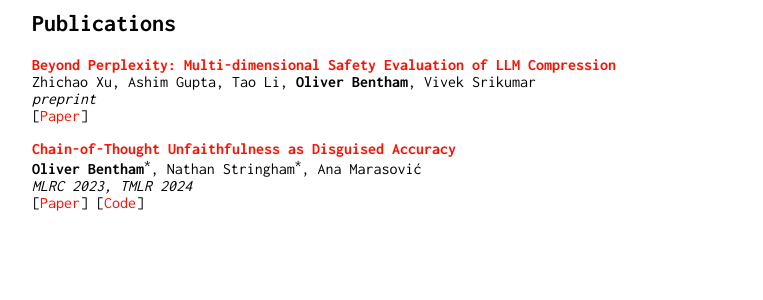
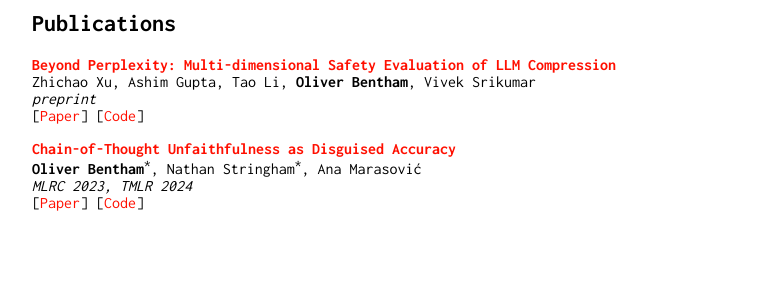
Before and after one commit to obentham/oliverbentham, a Jekyll site: the page built from index.md, in a window 1280 px wide. Shown: the part 326-626 px from the top of the page, without its empty margins (258-1021 px from the left). Built offline with Jekyll 4.4.1, drawn with Linux system fonts in a browser that asks for light colours.

Commit message:
link paper titles, add link to beyond ppl code

```diff
--- a/index.md
+++ b/index.md
@@ -11,12 +11,12 @@
 
 ## Publications
 
-<span class="paper-title">**Beyond Perplexity: Multi-dimensional Safety Evaluation of LLM Compression**</span> \\
+<span class="paper-title">[**Beyond Perplexity: Multi-dimensional Safety Evaluation of LLM Compression**](https://arxiv.org/abs/2407.04965)</span> \\
 Zhichao Xu, Ashim Gupta, Tao Li, **Oliver Bentham**, Vivek Srikumar \\
 *preprint* \\
-[[Paper](https://arxiv.org/abs/2407.04965)]
+[[Paper](https://arxiv.org/abs/2407.04965)] [[Code](https://github.com/zhichaoxu-shufe/Beyond-Perplexity-Compression-Safety-Eval)]
 
-<span class="paper-title">**Chain-of-Thought Unfaithfulness as Disguised Accuracy**</span> \\
+<span class="paper-title">[**Chain-of-Thought Unfaithfulness as Disguised Accuracy**](https://arxiv.org/abs/2402.14897)</span> \\
 **Oliver Bentham**<sup>\*</sup>, Nathan Stringham<sup>\*</sup>, Ana Marasović \\
 *MLRC 2023, TMLR 2024* \\
 [[Paper](https://arxiv.org/abs/2402.14897)] [[Code](https://github.com/utahnlp/cot_disguised_accuracy)]
```
